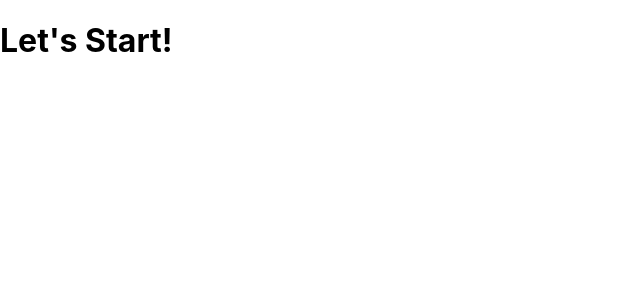
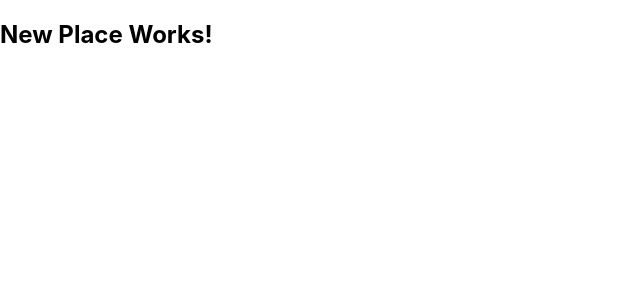
Before and after one commit to Elybourland/mern, a React (Create React App) app: page /places/new in a window 1280 px wide. Shown: the top 300 px of the page, without its empty margins (0-640 px from the left). Built offline with nearby package versions, Linux system fonts and the light colour scheme.

Commit message:
setting up pages and routes

```diff
--- a/package.json
+++ b/package.json
@@ -8,6 +8,7 @@
     "@testing-library/user-event": "^13.5.0",
     "react": "^18.2.0",
     "react-dom": "^18.2.0",
+    "react-router-dom": "5.3.4",
     "react-scripts": "5.0.1",
     "web-vitals": "^2.1.4"
   },
--- a/src/App.js
+++ b/src/App.js
@@ -1,7 +1,20 @@
 import React from 'react';
+import { BrowserRouter as Router, Route, Redirect, Switch } from 'react-router-dom';
+import Users from './user/pages/Users';
+import NewPlace from './places/pages/NewPlace';
 
-function App() {
-  return <h1>Let's Start!</h1>
+const App = () => {
+  return <Router>
+    <Switch>
+      <Route path="/" exact>
+        <Users />
+      </Route>
+      <Route path="/places/new" exact>
+        <NewPlace />
+      </Route>
+      <Redirect to="/" />
+    </Switch>
+  </Router>;
 }
 
 export default App;
--- /dev/null
+++ b/src/places/pages/NewPlace.js
@@ -0,0 +1,7 @@
+import React from "react";
+
+const NewPlace = () => {
+  return <h2>New Place Works!</h2>
+}
+
+export default NewPlace;
--- /dev/null
+++ b/src/user/pages/Users.js
@@ -0,0 +1,7 @@
+import React from "react";
+
+const Users = () => {
+  return <h2>Users Works!</h2>;
+};
+
+export default Users;
```
Also changed, not shown: 1 other file (tests, documents, lock files or other folders).
